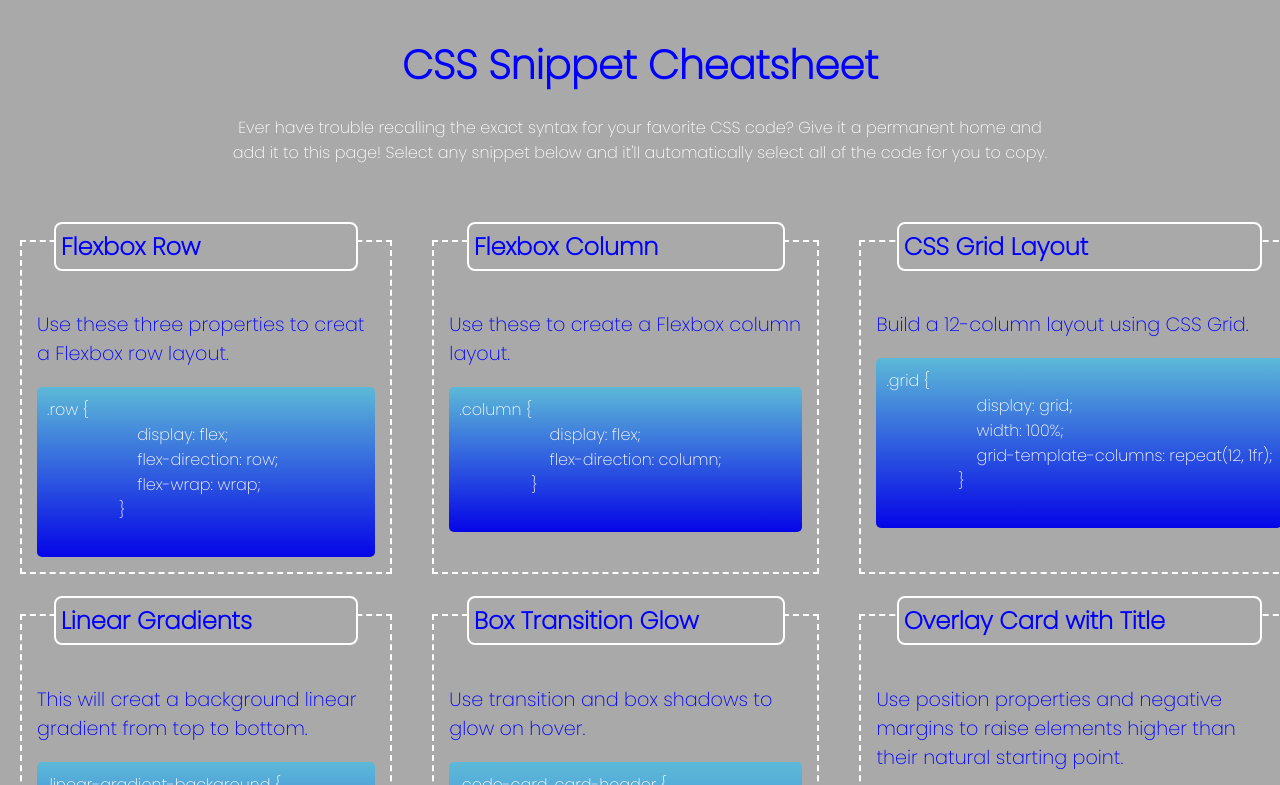
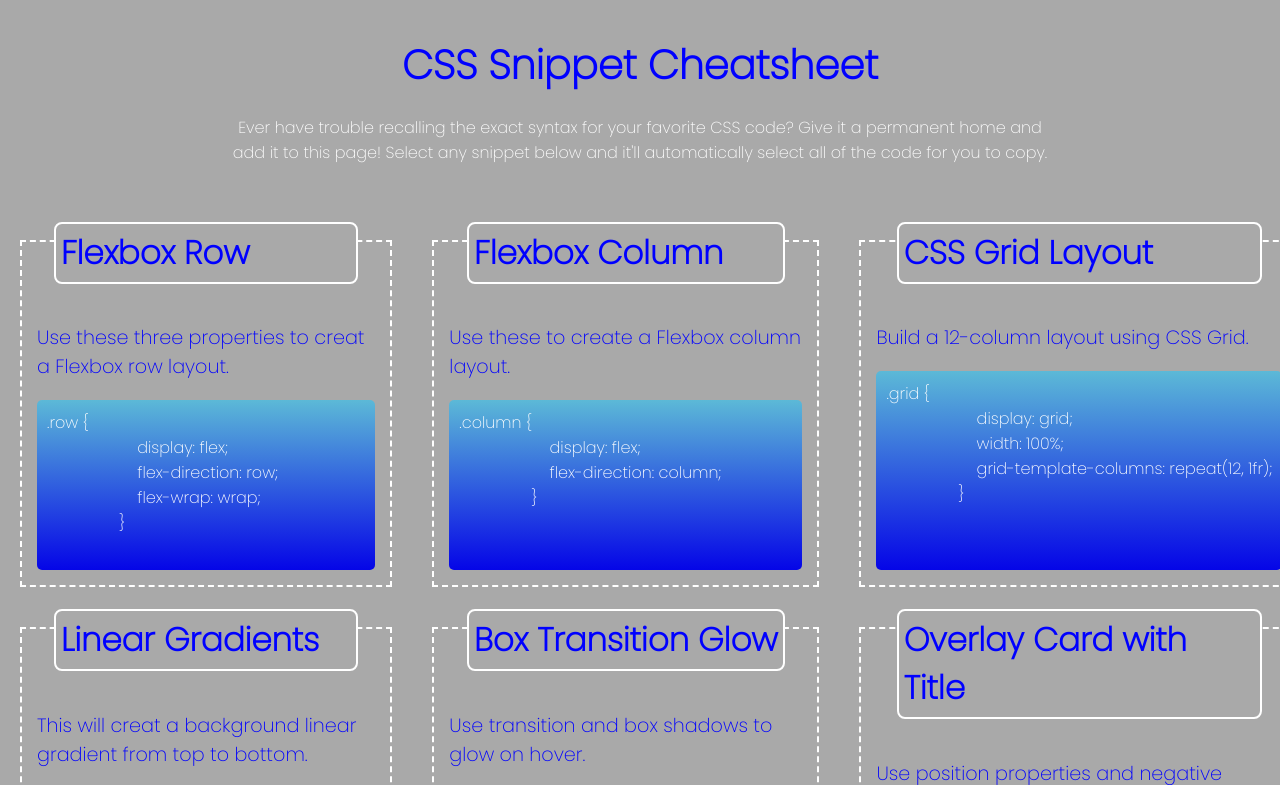
Before and after one commit to scottwatt/CSS_Cheatsheet, a plain HTML site: page index.html in a window 1280 px wide. Shown: the top 785 px of the page. Drawn offline with Linux system fonts and the light colour scheme.

Commit message:
adds display flex and flex direction to .card

```diff
--- a/styles.css
+++ b/styles.css
@@ -38,8 +38,11 @@ section {
     width: 100%;
     grid-template-columns: repeat(3, 1fr);
 }
+
 .card {
     flex: 1 1 31%;
+    display: flex;
+    flex-direction: column;
     border: 2px dashed #fff;
     color: blue;
     padding: 0 15px 15px;
@@ -59,10 +62,9 @@ section {
 }
 
 .title {
-    font-size: 150%;
+    font-size: 203%;
     width: 90%;
     border: 2px solid #fff;
-    border-radius: 5px;
     position: relative;
     top: -20px;
     background-color: darkgray;
@@ -79,8 +81,9 @@ section {
     margin-inline-end: 0px;
 }
 
-.card pre {
+.code {
     color: #fff;
+    flex-grow: 1;
     border-radius: 5px;
     padding: 10px;
     background: linear-gradient(180deg, rgb(92, 185, 215), rgb(5, 5, 231));
```
